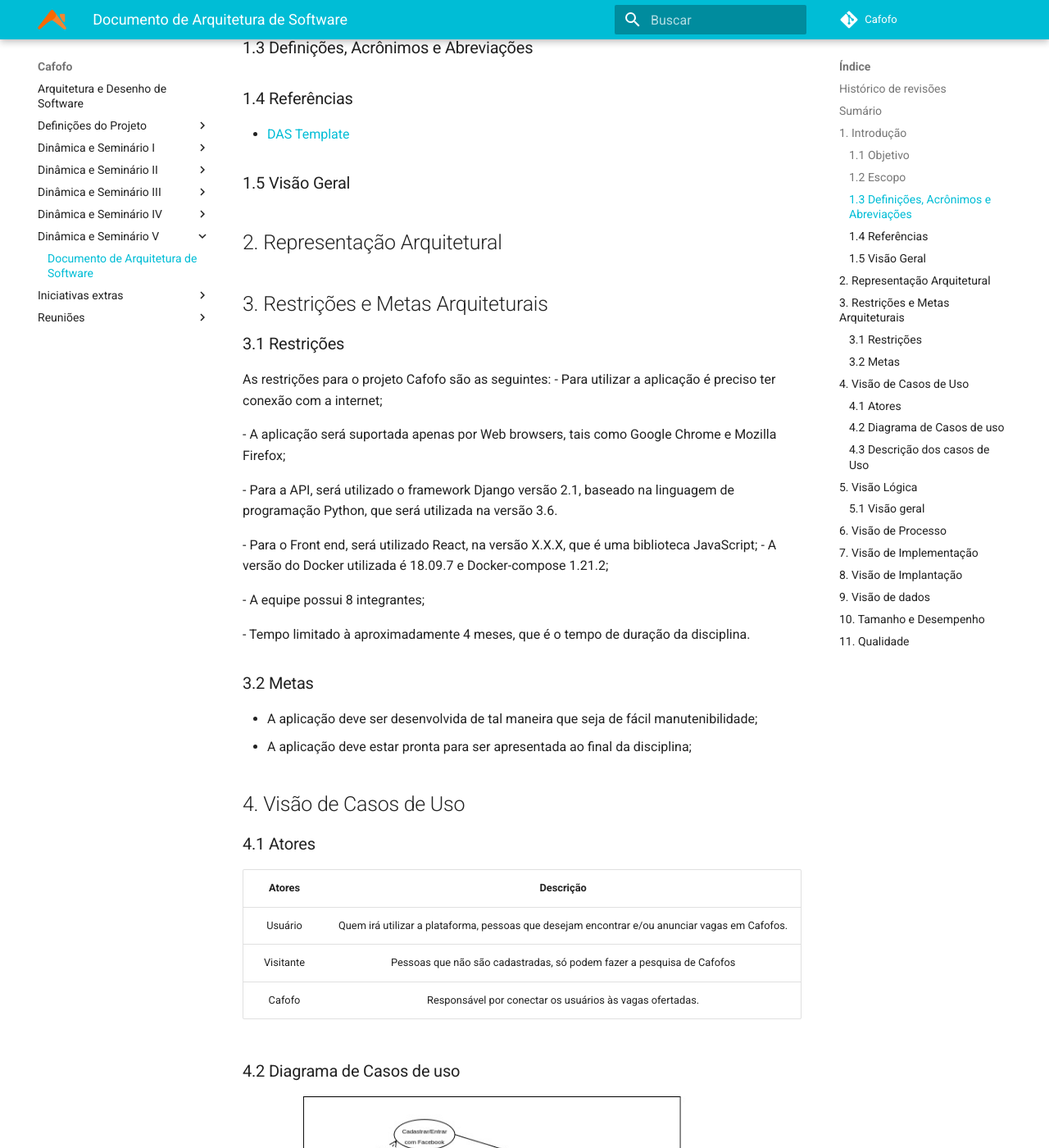
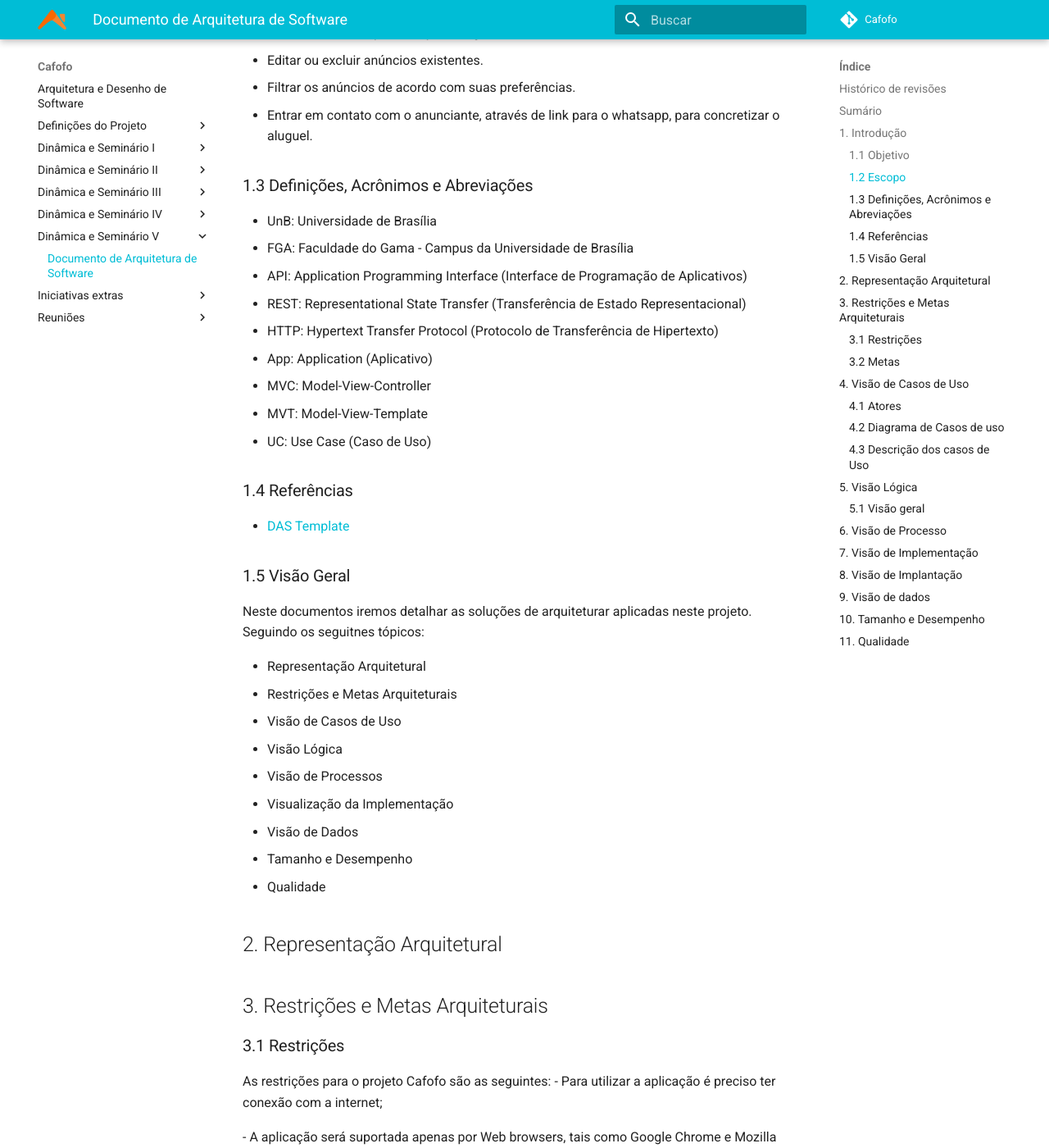
Before and after one commit to desenho-2019/Wiki, an MkDocs documentation site: the page built from docs/Dinâmica e Seminário V/Documento de Arquitetura.md, in a window 1280 px wide and 1400 px high, scrolled down 1793 px. Shown: the whole window at 82% size. Built offline with MkDocs 1.6.1 and Material for MkDocs 9.7.7, drawn with Linux system fonts in a browser that asks for light colours; some of the changed text lies outside the part shown.

Commit message:
Updating DAS

```diff
--- a/docs/Dinâmica e Seminário V/Documento de Arquitetura.md
+++ b/docs/Dinâmica e Seminário V/Documento de Arquitetura.md
@@ -8,6 +8,7 @@
 | 09/11/2019 | 0.3 | Adicionando Metas e Restrições | Caio César Beleza |
 | 09/11/2019 | 0.4 | Adicionando Visão de Casos de Uso | Caio César Beleza |
 | 09/11/2019 | 0.5 | Adicionando Visão Lógica geral | Caio César Beleza |
+| 09/11/2019 | 0.6 | Adicionando Definições, Acrônimos e Abreviações e Visão Geral | João Gabriel |
 
 
 ## Sumário
@@ -45,14 +46,35 @@ O projeto Cafofo tem como principal objetivo auxiliar alunos de uma Universidade
 - Entrar em contato com o anunciante, através de link para o whatsapp, para concretizar o aluguel.
 
 ### 1.3 Definições, Acrônimos e Abreviações
+* UnB: Universidade de Brasília
+* FGA: Faculdade do Gama - Campus da Universidade de Brasília
+* API: Application Programming Interface (Interface de Programação de Aplicativos)
+* REST: Representational State Transfer (Transferência de Estado Representacional)
+* HTTP: Hypertext Transfer Protocol (Protocolo de Transferência de Hipertexto)
+* App: Application (Aplicativo)
+* MVC: Model-View-Controller
+* MVT: Model-View-Template
+* UC: Use Case (Caso de Uso)
 
 ### 1.4 Referências
 
 - [DAS Template](http://sce.uhcl.edu/helm/RationalUnifiedProcess/webtmpl/templates/a_and_d/rup_sad.htm)
 
 ### 1.5 Visão Geral
+Neste documentos iremos detalhar as soluções de arquiteturar aplicadas neste projeto. Seguindo os seguitnes tópicos:
+
+* Representação Arquitetural
+* Restrições e Metas Arquiteturais
+* Visão de Casos de Uso
+* Visão Lógica
+* Visão de Processos
+* Visualização da Implementação
+* Visão de Dados
+* Tamanho e Desempenho
+* Qualidade
 
 ## 2. Representação Arquitetural
+
 
 ## 3. Restrições e Metas Arquiteturais
 ### 3.1 Restrições
```
Also changed, not shown: other parts of docs/Dinâmica e Seminário V/Documento de Arquitetura.md (+1 -1 lines).
